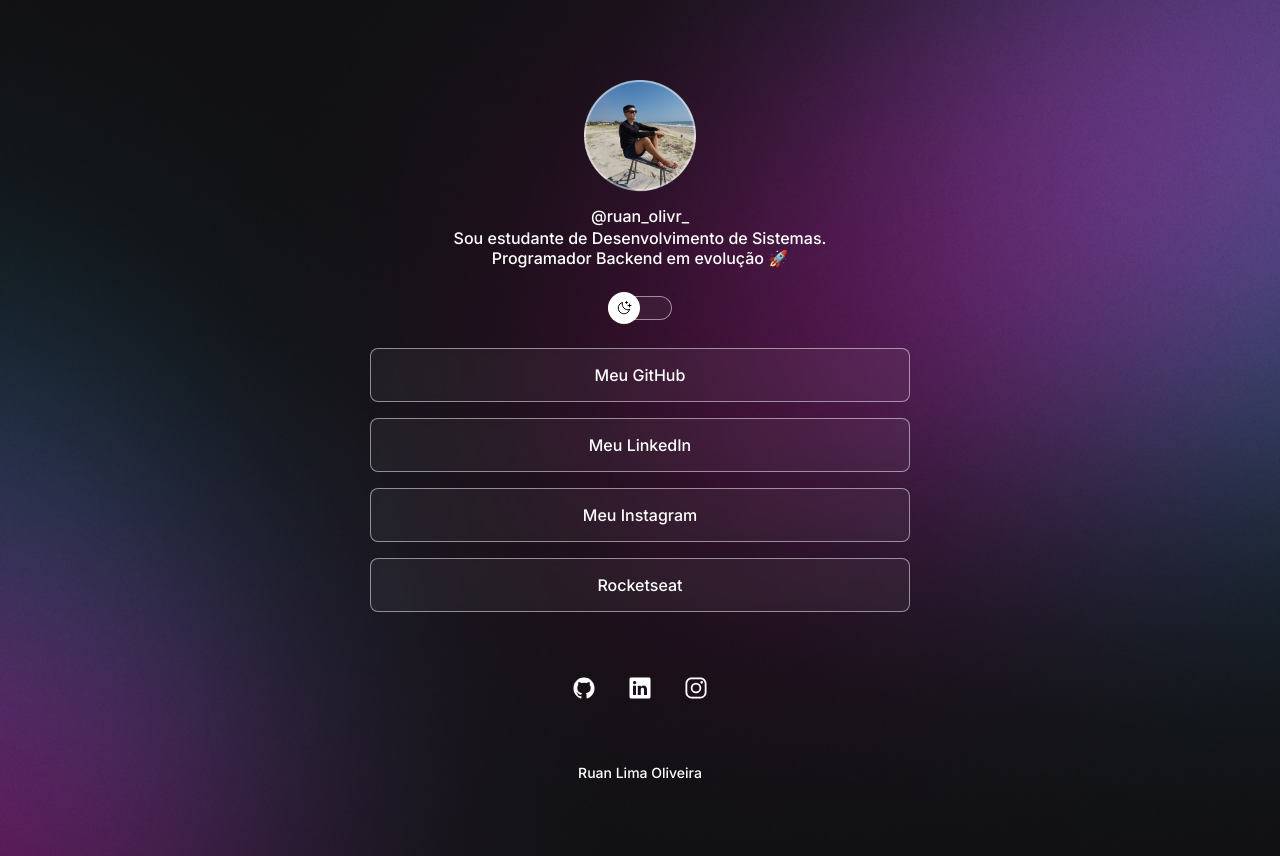
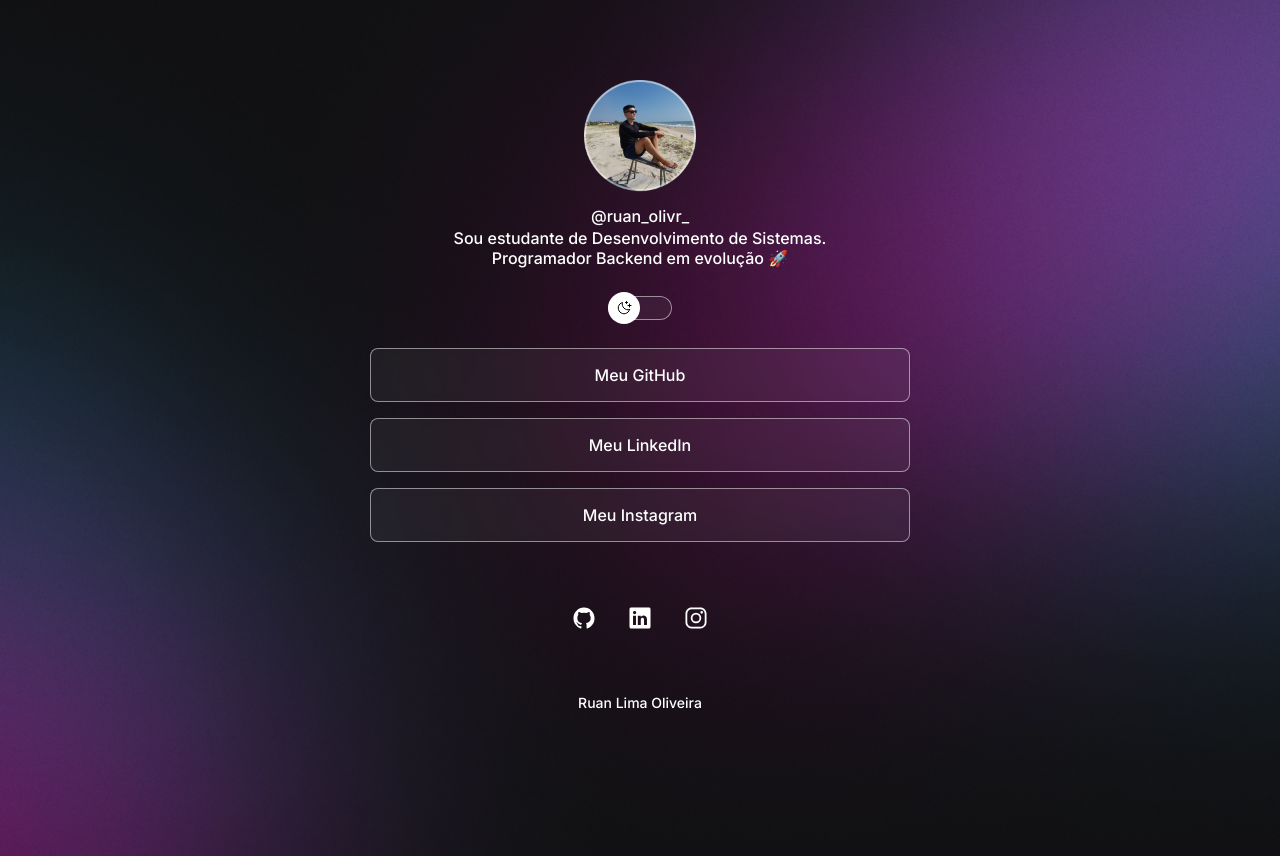
Before and after one commit to RuanOliveira-dev/Projeto-Dev-Links, a plain HTML site: page index.html in a window 1280 px wide. Drawn offline with nearby package versions, Linux system fonts and the light colour scheme.

Commit message:
rocketseat icon removed

```diff
--- a/index.html
+++ b/index.html
@@ -45,11 +45,6 @@
                         Meu Instagram
                     </a>
                 </li>
-                <li>
-                    <a href="https://app.rocketseat.com.br/rocketid/ruanoliveira" target="_blank">
-                        Rocketseat
-                    </a>
-                </li>
             </ul>
         </div>
         <div id="social-links">
```
